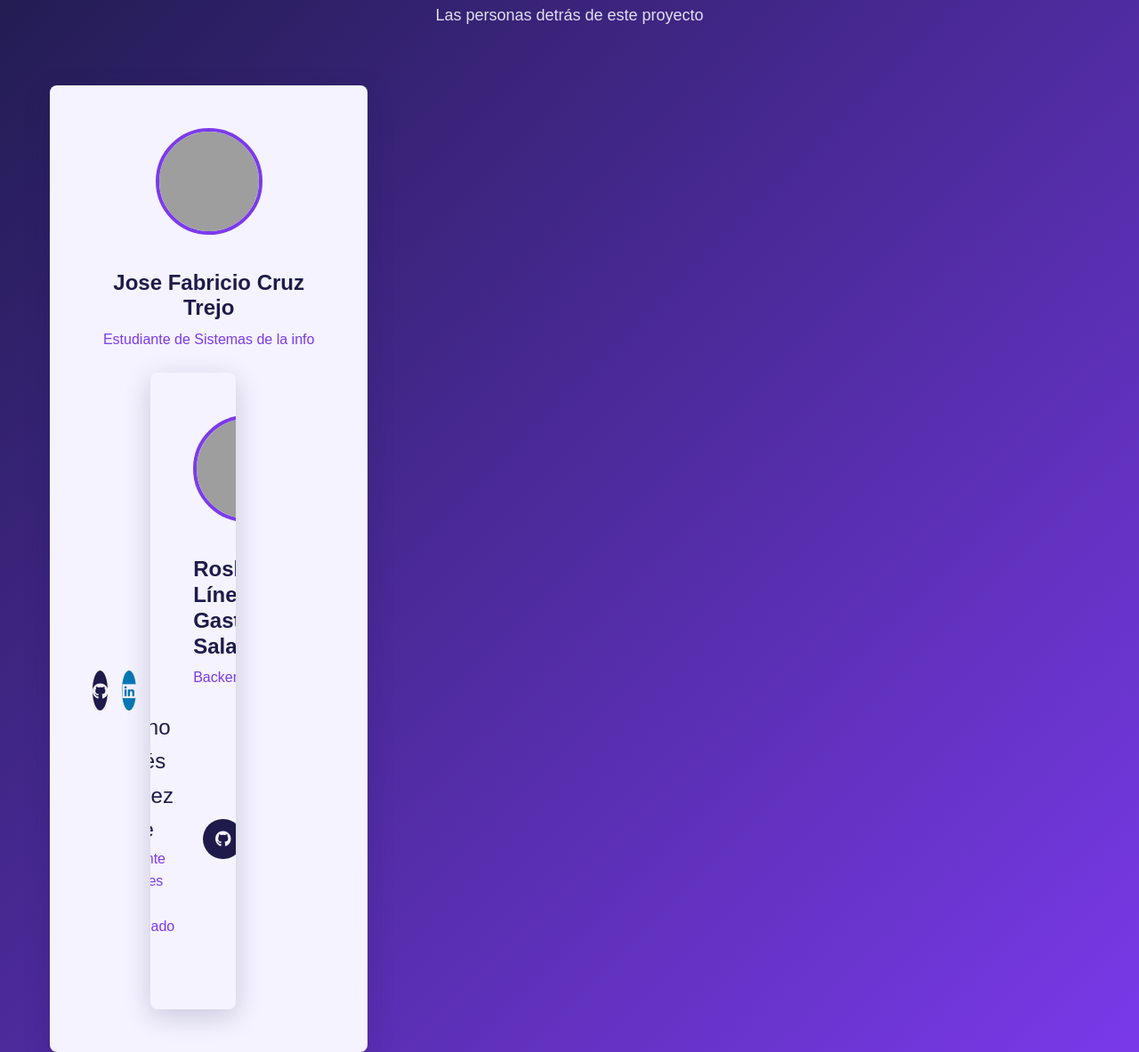
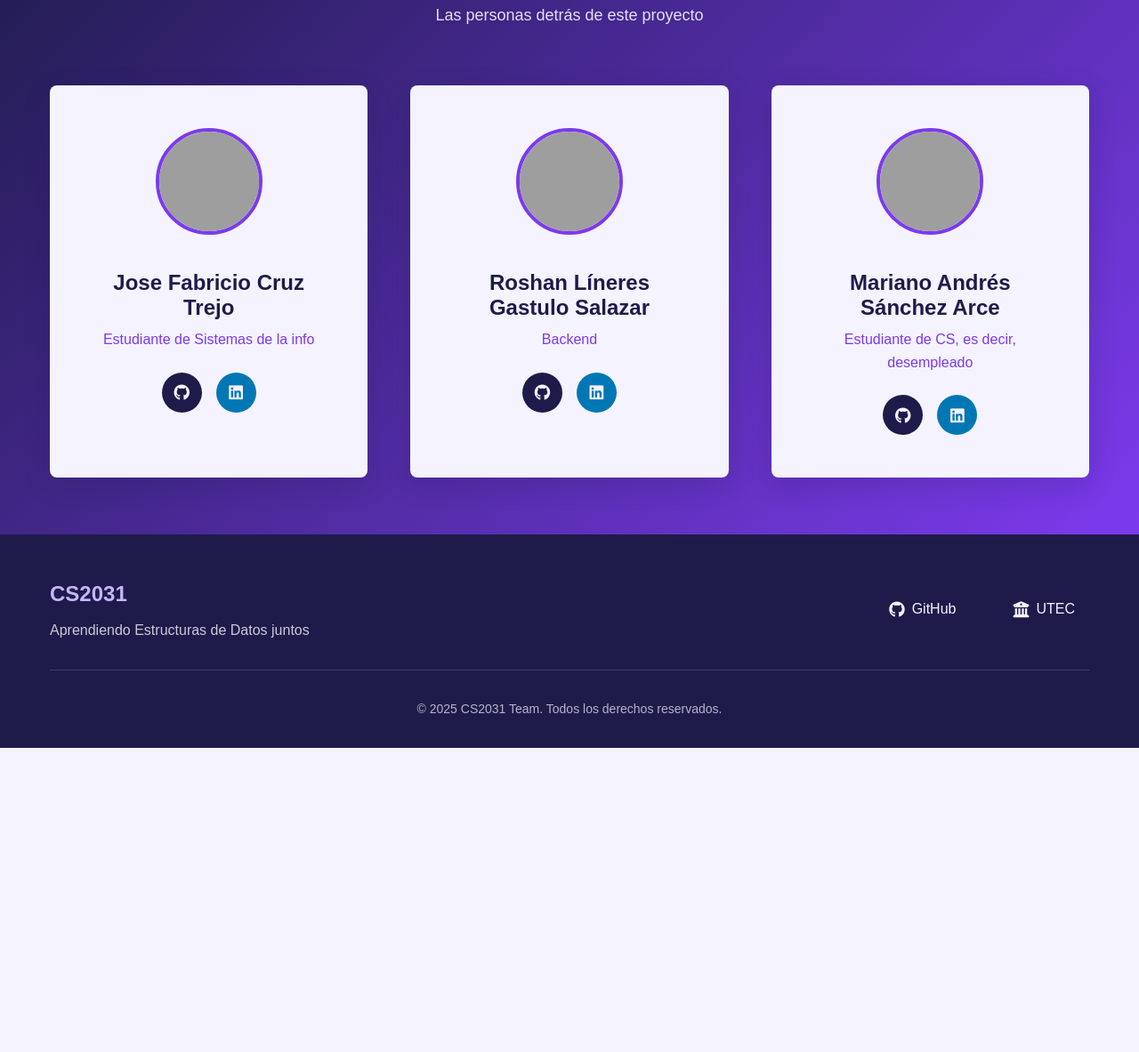
Before and after one commit to MarianoUtec/cs2031-2026-1-hackathon-0, a plain HTML site: page index.html in a window 1280 px wide. Shown: the part 1408-2591 px from the top of the page at 89% size. After the commit the page ends 2249 px from the top, so only its background shows below. Drawn offline with Linux system fonts and the light colour scheme; grey boxes are pictures that could not be loaded.

Commit message:
Update index.html

```diff
--- a/index.html
+++ b/index.html
@@ -131,67 +131,75 @@
           </div>
 
          <div class="team__grid">
-            <!-- INTEGRANTE 1: Reemplaza con tus datos -->
+  <!-- INTEGRANTE 1 -->
   <div class="team-card">
     <div class="team-card__image">
-                <!-- Aquí tu foto de perfil (URL de GitHub u otra imagen) -->
       <img
         src="https://avatars.githubusercontent.com/u/228420229?s=400&u=5abb60019c7319cee8404720d9204f1c630a0ed3&v=4"
-                  alt="Nombre Integrante 1" class="team-card__photo" />
-              </div>
-              <div class="team-card__content">
-                <!-- Aquí tu nombre completo -->
-                <h3 class="team-card__name">Jose Fabricio Cruz Trejo</h3>
-                <!-- Aquí tu especialidad o rol -->
-                <p class="team-card__role">Estudiante de Sistemas de la info</p>
-                <div class="team-card__social">
-                  <!-- Reemplaza # con tu URL de GitHub -->
-                  <a href="https://github.com/cruz-eng" class="team-card__social-link team-card__social-link--github">
-                    <i class="fab fa-github"></i>
-                  </a>
-                  <!-- Reemplaza # con tu URL de LinkedIn -->
-                  <a href="https://www.linkedin.com/in/jose-fabricio-cruz-trejo-b62b74380/"
-                    class="team-card__social-link team-card__social-link--linkedin">
-                    <i class="fab fa-linkedin"></i>
-                  </a>
-            <div class="team__grid">
-              <!-- INTEGRANTE 1: Reemplaza con tus datos -->
-              <div class="team-card">
-                <div class="team-card__image">
-                  <!-- Aquí tu foto de perfil (URL de GitHub u otra imagen) -->
-                  <img
-                    src="https://github.com/account"
-                    alt="Nombre Integrante 1"
+        alt="Jose Fabricio Cruz Trejo"
         class="team-card__photo"
       />
     </div>
     <div class="team-card__content">
-                  <!-- Aquí tu nombre completo -->
+      <h3 class="team-card__name">Jose Fabricio Cruz Trejo</h3>
+      <p class="team-card__role">Estudiante de Sistemas de la info</p>
+      <div class="team-card__social">
+        <a href="https://github.com/cruz-eng" class="team-card__social-link team-card__social-link--github">
+          <i class="fab fa-github"></i>
+        </a>
+        <a href="https://www.linkedin.com/in/jose-fabricio-cruz-trejo-b62b74380/" class="team-card__social-link team-card__social-link--linkedin">
+          <i class="fab fa-linkedin"></i>
+        </a>
+      </div>
+    </div>
+  </div>
+
+  <!-- INTEGRANTE 2 -->
+  <div class="team-card">
+    <div class="team-card__image">
+      <img
+        src="https://github.com/account"
+        alt="Roshan Líneres Gastulo Salazar"
+        class="team-card__photo"
+      />
+    </div>
+    <div class="team-card__content">
       <h3 class="team-card__name">Roshan Líneres Gastulo Salazar</h3>
-                  <!-- Aquí tu especialidad o rol -->
       <p class="team-card__role">Backend</p>
       <div class="team-card__social">
-                    <!-- Reemplaza # con tu URL de GitHub -->
-                    <a
-                      href="https://github.com/xrohit03"
+        <a href="https://github.com/xrohit03" class="team-card__social-link team-card__social-link--github">
+          <i class="fab fa-github"></i>
+        </a>
+        <a href="#" class="team-card__social-link team-card__social-link--linkedin">
+          <i class="fab fa-linkedin"></i>
+        </a>
+      </div>
+    </div>
+  </div>
+
+  <!-- INTEGRANTE 3 -->
+  <div class="team-card">
+    <div class="team-card__image">
+      <img
+        src="https://github.com/MarianoUtec.png"
+        alt="Mariano Andrés Sánchez Arce"
+        class="team-card__photo"
+      />
+    </div>
+    <div class="team-card__content">
       <h3 class="team-card__name">Mariano Andrés Sánchez Arce</h3>
-                  <!-- Aquí tu especialidad o rol -->
       <p class="team-card__role">Estudiante de CS, es decir, desempleado</p>
       <div class="team-card__social">
-                    <!-- Reemplaza # con tu URL de GitHub -->
-                    <a
-                      href="https://github.com/MarianoUtec"
-                      class="team-card__social-link team-card__social-link--github"
-                    >
+        <a href="https://github.com/MarianoUtec" class="team-card__social-link team-card__social-link--github">
           <i class="fab fa-github"></i>
         </a>
-                    <!-- Reemplaza # con tu URL de LinkedIn -->
-                    <a
-                      href="https://www.linkedin.com/"
-                      href="https://www.linkedin.com/in/mariano-andr%C3%A9s-s%C3%A1nchez-arce-b3669432a/"
-                      class="team-card__social-link team-card__social-link--linkedin"
-                    >
+        <a href="https://www.linkedin.com/in/mariano-andrés-sánchez-arce-b3669432a/" class="team-card__social-link team-card__social-link--linkedin">
           <i class="fab fa-linkedin"></i>
+        </a>
+      </div>
+    </div>
+  </div>
+</div>
                     </a>
                   </div>
                 </div>
```
Lines whose indentation alone changed are shown as unchanged.
